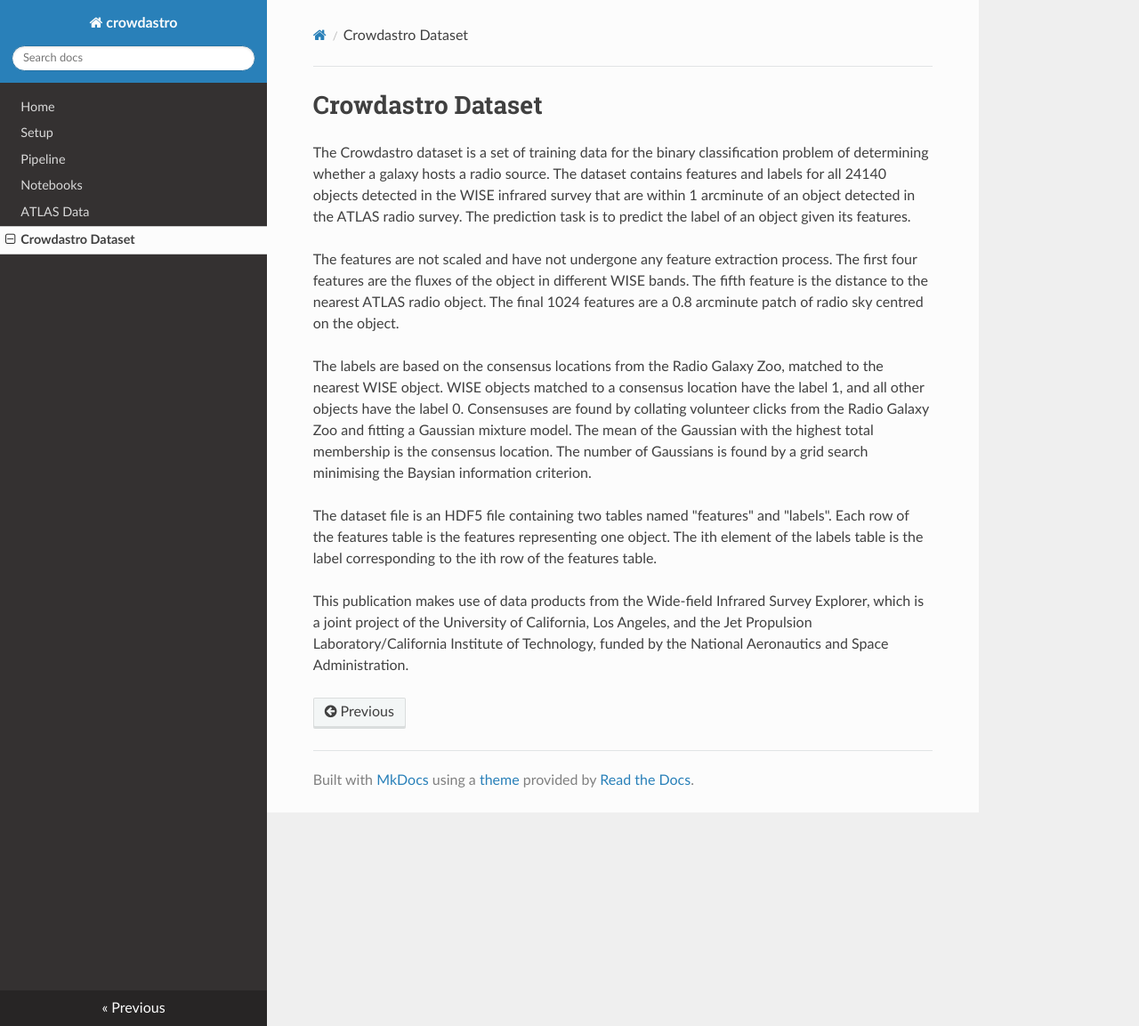
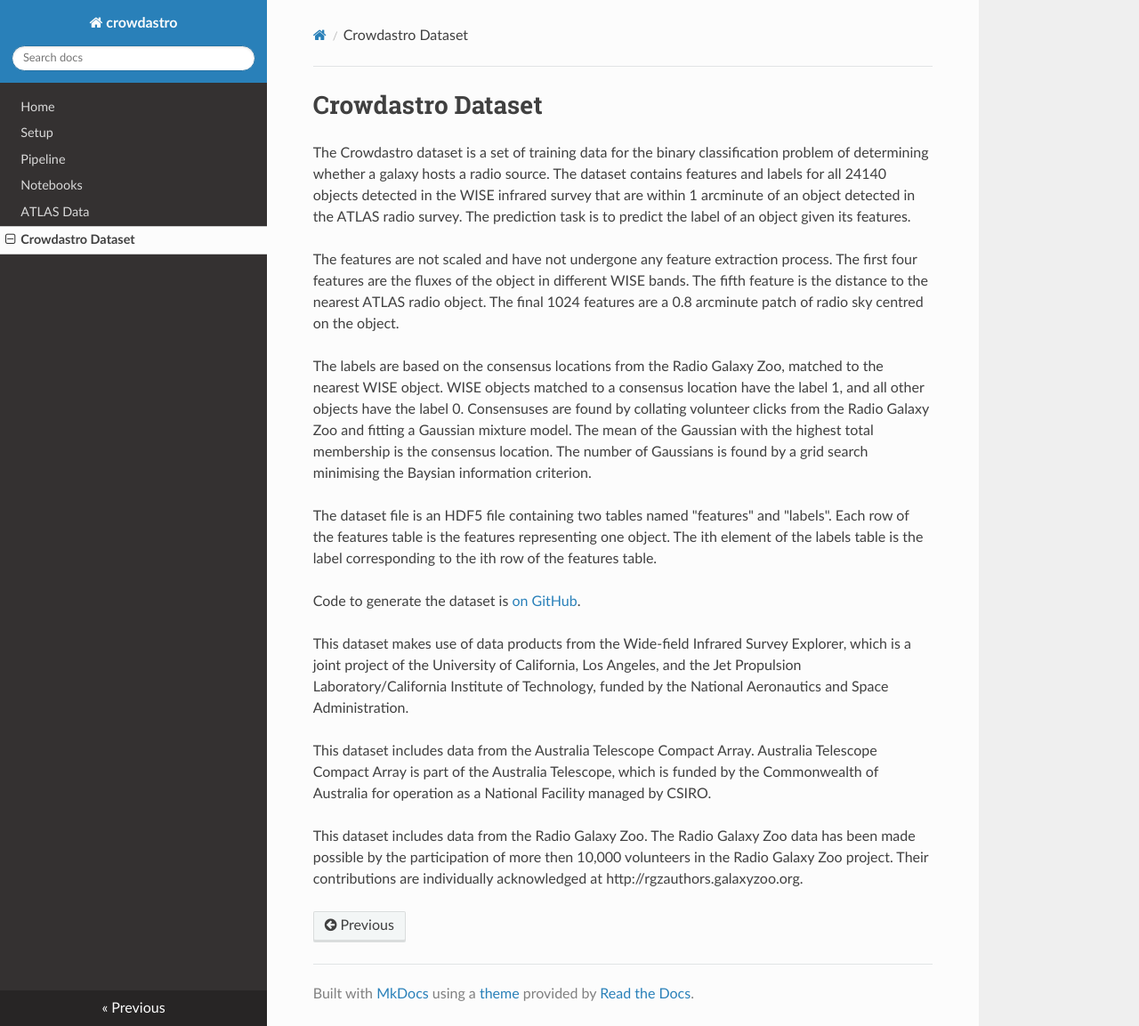
Before and after one commit to chengsoonong/crowdastro, an MkDocs documentation site: the page built from docs/dataset.md, in a window 1280 px wide and 1153 px high. Shown: the whole window at 89% size. Built offline with MkDocs 1.6.1, drawn with Linux system fonts in a browser that asks for light colours; nearby versions of some CDN libraries; old or Windows-style settings are respelled for this version of MkDocs.

```diff
--- a/docs/dataset.md
+++ b/docs/dataset.md
@@ -8,4 +8,10 @@
 
 The dataset file is an HDF5 file containing two tables named "features" and "labels". Each row of the features table is the features representing one object. The ith element of the labels table is the label corresponding to the ith row of the features table.
 
-This publication makes use of data products from the Wide-field Infrared Survey Explorer, which is a joint project of the University of California, Los Angeles, and the Jet Propulsion Laboratory/California Institute of Technology, funded by the National Aeronautics and Space Administration.
+Code to generate the dataset is [on GitHub](https://github.com/chengsoonong/crowdastro).
+
+This dataset makes use of data products from the Wide-field Infrared Survey Explorer, which is a joint project of the University of California, Los Angeles, and the Jet Propulsion Laboratory/California Institute of Technology, funded by the National Aeronautics and Space Administration.
+
+This dataset includes data from the Australia Telescope Compact Array. Australia Telescope Compact Array is part of the Australia Telescope, which is funded by the Commonwealth of Australia for operation as a National Facility managed by CSIRO.
+
+This dataset includes data from the Radio Galaxy Zoo. The Radio Galaxy Zoo data has been made possible by the participation of more then 10,000 volunteers in the Radio Galaxy Zoo project. Their contributions are individually acknowledged at http://rgzauthors.galaxyzoo.org.
```
Also changed, not shown: docs/setup.md (+3 -1 lines).
